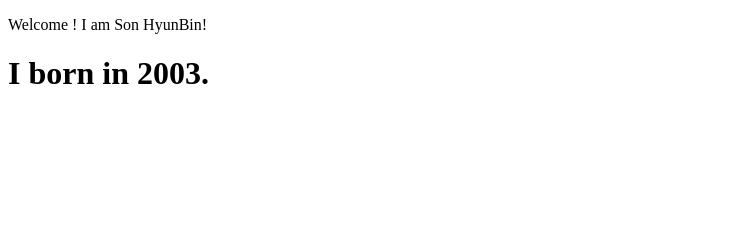
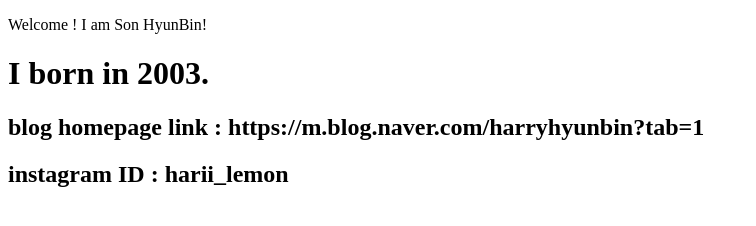
Before and after one commit to SickofU/SickOfU.github.io, a plain HTML site: page index.html in a window 1280 px wide. Shown: the whole page, without its empty margins (0-756 px from the left). Drawn offline with Linux system fonts and the light colour scheme.

Commit message:
Update index.html

```diff
--- a/index.html
+++ b/index.html
@@ -11,5 +11,8 @@
 
   <h1>I born in 2003.  </h1>
 
+  <h2>blog homepage link : https://m.blog.naver.com/harryhyunbin?tab=1  </h2>
+  <h2>instagram ID : harii_lemon </h2>
+
 </body>
 </html>
```
